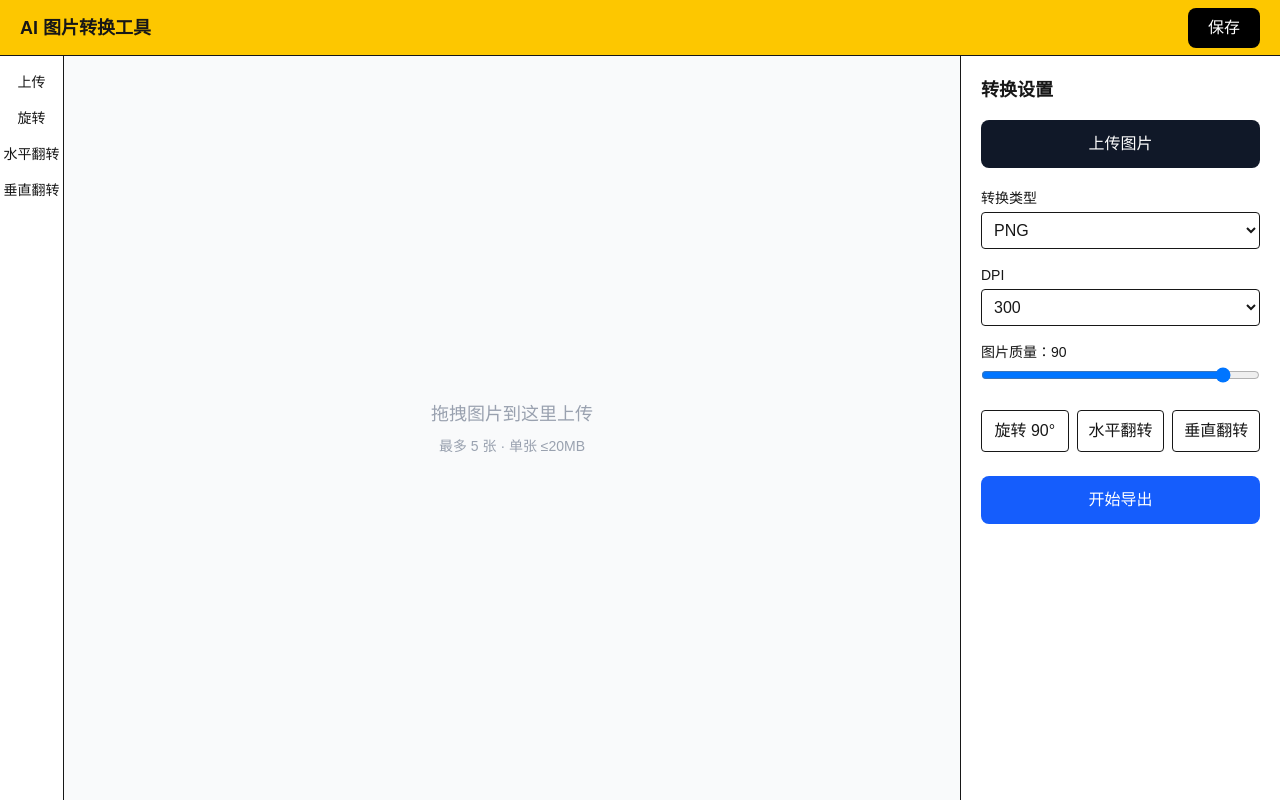
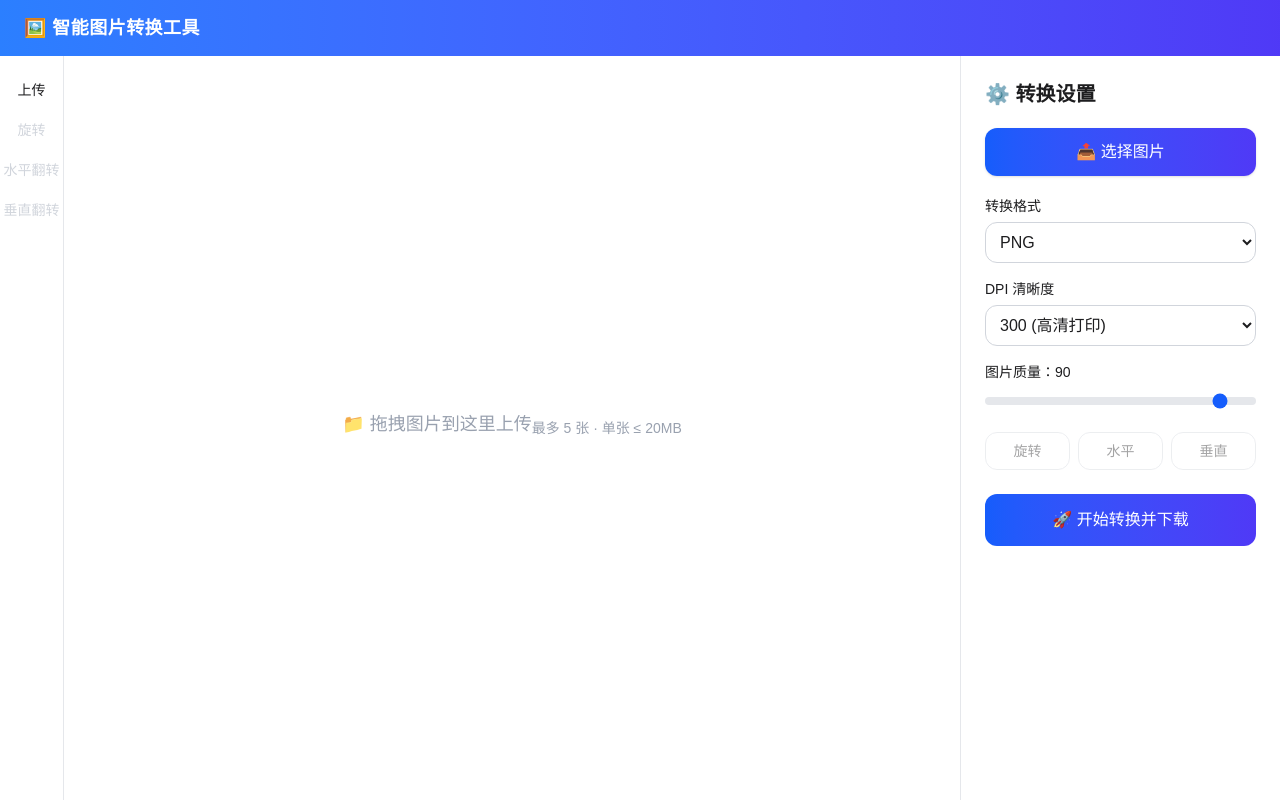
Before and after one commit to wangmuyr-sudo/Text_to_Iamge_1, a Next.js app: page / in a window 1280 px wide. Built offline with nearby package versions, Linux system fonts and the light colour scheme.

Commit message:
Polish image tool interface

```diff
--- a/app/page.tsx
+++ b/app/page.tsx
@@ -17,7 +17,6 @@ export default function Home() {
   const [isPanning, setIsPanning] = useState(false)
   const lastMousePosition = useRef({ x: 0, y: 0 })
 
-  // 编辑状态
   const [rotate, setRotate] = useState(0)
   const [flipHorizontal, setFlipHorizontal] = useState(false)
   const [flipVertical, setFlipVertical] = useState(false)
@@ -102,10 +101,12 @@ export default function Home() {
     e.preventDefault()
     setDragging(true)
   }
+
   const handleDragLeave = (e: React.DragEvent<HTMLDivElement>) => {
     e.preventDefault()
     setDragging(false)
   }
+
   const handleDrop = (e: React.DragEvent<HTMLDivElement>) => {
     e.preventDefault()
     setDragging(false)
@@ -155,7 +156,6 @@ export default function Home() {
     return () => images.forEach(url => URL.revokeObjectURL(url))
   }, [images])
 
-  // === 🔥 编辑功能：旋转 / 翻转 ===
   const handleRotate = () => {
     setRotate(prev => (prev + 90) % 360)
   }
@@ -168,7 +168,6 @@ export default function Home() {
     setFlipVertical(prev => !prev)
   }
 
-  // === 🔥 转换提交 ===
   const handleConvert = async () => {
     if (files.length === 0) {
       alert('请先上传图片')
@@ -186,10 +185,7 @@ export default function Home() {
       formData.append('flipHorizontal', String(flipHorizontal))
       formData.append('flipVertical', String(flipVertical))
 
-      const res = await fetch('/api/convert', {
-        method: 'POST',
-        body: formData
-      })
+      const res = await fetch('/api/convert', { method: 'POST', body: formData })
 
       if (!res.ok) {
         let msg = '转换失败'
@@ -219,37 +215,27 @@ export default function Home() {
 
   const selectedImage = images[selectedIndex]
   const selectedFile = files[selectedIndex]
+  const hasImage = !!selectedImage
 
   return (
-    <div className="h-screen flex flex-col bg-gray-100">
-      <div className="h-14 bg-yellow-400 flex items-center justify-between px-5 border-b">
-        <div className="font-bold text-lg">AI 图片转换工具</div>
-        <button className="bg-black text-white px-5 py-2 rounded-lg">保存</button>
+    <div className="h-screen flex flex-col bg-[#f7f8fa] text-[#1d1d1f]">
+      <div className="h-14 bg-gradient-to-r from-blue-500 to-indigo-600 flex items-center px-6 shadow-md text-white">
+        <div className="font-bold text-lg tracking-wide">🖼️ 智能图片转换工具</div>
       </div>
 
       <div className="flex flex-1 overflow-hidden">
-        <div className="w-16 bg-white border-r flex flex-col items-center py-4 gap-4">
-          <label className="text-sm cursor-pointer">
+        <div className="w-16 bg-white border-r border-gray-200 flex flex-col items-center py-6 gap-5 shadow-sm">
+          <label className="text-sm cursor-pointer text-center hover:text-blue-600 transition">
             上传
             <input type="file" accept="image/*" multiple onChange={handleUpload} className="hidden" />
           </label>
 
-          <button onClick={handleRotate} className="text-sm" disabled={!selectedImage}>
-            旋转
-          </button>
-
-          <button onClick={handleFlipHorizontal} className="text-sm" disabled={!selectedImage}>
-            水平翻转
-          </button>
-
-          <button onClick={handleFlipVertical} className="text-sm" disabled={!selectedImage}>
-            垂直翻转
-          </button>
+          <button onClick={handleRotate} disabled={!hasImage} className="text-sm disabled:text-gray-300 hover:text-blue-600 transition">旋转</button>
+          <button onClick={handleFlipHorizontal} disabled={!hasImage} className="text-sm disabled:text-gray-300 hover:text-blue-600 transition">水平翻转</button>
+          <button onClick={handleFlipVertical} disabled={!hasImage} className="text-sm disabled:text-gray-300 hover:text-blue-600 transition">垂直翻转</button>
 
           {files.length > 0 && (
-            <button onClick={handleClearAll} className="text-sm text-red-500 mt-2">
-              清空
-            </button>
+            <button onClick={handleClearAll} className="text-sm text-red-500 hover:text-red-600 transition">清空</button>
           )}
         </div>
 
@@ -257,7 +243,9 @@ export default function Home() {
           onDragOver={handleDragOver}
           onDragLeave={handleDragLeave}
           onDrop={handleDrop}
-          className={`flex-1 flex flex-col overflow-hidden transition ${dragging ? 'bg-blue-50 border-2 border-dashed border-blue-500' : 'bg-gray-50'}`}
+          className={`flex-1 flex flex-col overflow-hidden transition-all duration-300 ${
+            dragging ? 'bg-blue-50 border-2 border-dashed border-blue-400' : 'bg-gray-50'
+          }`}
         >
           <div
             onWheel={handleWheel}
@@ -266,60 +254,62 @@ export default function Home() {
             onMouseUp={stopPanning}
             onMouseLeave={stopPanning}
             onDoubleClick={resetViewer}
-            className={`relative flex-1 overflow-hidden bg-gray-50 select-none ${selectedImage ? (isPanning ? 'cursor-grabbing' : 'cursor-grab') : ''}`}
+            className={`relative flex-1 overflow-hidden bg-white select-none transition ${
+              hasImage ? (isPanning ? 'cursor-grabbing' : 'cursor-grab') : ''
+            }`}
           >
-            {selectedImage ? (
+            {hasImage ? (
               <>
-                <div className="absolute inset-0 flex items-center justify-center overflow-hidden">
+                <div className="absolute inset-0 flex items-center justify-center">
                   <img
                     src={selectedImage}
-                    alt="preview"
+                    alt="预览"
                     draggable={false}
-                    className="bg-white border shadow pointer-events-none"
+                    className="bg-white rounded-lg shadow-lg object-contain"
                     style={{
-                      maxWidth: 'none',
-                      maxHeight: 'none',
-                      width: 'auto',
-                      height: 'auto',
+                      maxWidth: '90%',
+                      maxHeight: '90%',
                       transform: `translate3d(${position.x}px, ${position.y}px, 0) scale(${scale}) rotate(${rotate}deg) scale(${flipHorizontal ? -1 : 1}, ${flipVertical ? -1 : 1})`,
                       transformOrigin: 'center center',
-                      willChange: 'transform',
                     }}
                   />
                 </div>
 
-                <div className="absolute right-4 top-4 bg-black/70 text-white text-xs px-3 py-1 rounded-full pointer-events-none">
+                <div className="absolute right-4 top-4 bg-black/75 text-white text-xs px-3 py-1 rounded-full pointer-events-none">
                   {Math.round(scale * 100)}%
                 </div>
 
                 <div className="absolute left-4 bottom-4 bg-black/60 text-white text-xs px-3 py-2 rounded-lg pointer-events-none">
-                  旋转：{rotate}° | 翻转：{flipHorizontal ? '水平' : ''} {flipVertical ? '垂直' : ''}
+                  滚轮缩放 · 拖动查看 · 双击重置
                 </div>
               </>
             ) : (
-              <div className="h-full flex items-center justify-center text-center text-gray-400">
-                <div>
-                  <div className="text-lg mb-2">拖拽图片到这里上传</div>
-                  <div className="text-sm">最多 5 张 · 单张 ≤20MB</div>
-                </div>
+              <div className="h-full flex items-center justify-center text-gray-400">
+                <div className="text-lg mb-2">📁 拖拽图片到这里上传</div>
+                <div className="text-sm">最多 5 张 · 单张 ≤ 20MB</div>
               </div>
             )}
           </div>
 
           {images.length > 0 && (
-            <div className="h-28 bg-white border-t px-4 py-3 overflow-x-auto">
+            <div className="h-28 bg-white border-t border-gray-200 px-4 py-3 overflow-x-auto">
               <div className="flex gap-3">
                 {images.map((img, i) => (
-                  <div key={i} className="relative">
+                  <div key={i} className="relative group">
                     <button
                       onClick={() => handleSelectImage(i)}
-                      className={`w-20 h-20 flex-shrink-0 rounded border overflow-hidden bg-gray-50 ${selectedIndex === i ? 'border-blue-600 ring-2 ring-blue-300' : 'border-gray-200'}`}
+                      className={`w-20 h-20 rounded-lg border overflow-hidden transition-all ${
+                        selectedIndex === i
+                          ? 'border-blue-500 ring-2 ring-blue-200'
+                          : 'border-gray-200 hover:border-blue-300'
+                      }`}
                     >
                       <img src={img} alt="" className="w-full h-full object-cover" />
                     </button>
+
                     <button
                       onClick={() => handleDelete(i)}
-                      className="absolute -top-1 -right-1 w-5 h-5 flex items-center justify-center bg-red-500 text-white text-xs rounded-full"
+                      className="absolute -top-1.5 -right-1.5 w-5 h-5 bg-red-500 text-white rounded-full flex items-center justify-center opacity-0 group-hover:opacity-100 transition-opacity"
                     >
                       ×
                     </button>
@@ -330,26 +320,27 @@ export default function Home() {
           )}
         </div>
 
-        <div className="w-80 bg-white border-l p-5 overflow-y-auto">
-          <h2 className="font-bold text-lg mb-4">转换设置</h2>
+        <div className="w-80 bg-white border-l border-gray-200 p-6 overflow-y-auto shadow-sm">
+          <h2 className="font-bold text-xl mb-5 text-[#1d1d1f]">⚙️ 转换设置</h2>
 
-          <label className="block w-full bg-gray-900 text-white text-center py-3 rounded-lg cursor-pointer">
-            上传图片
+          <label className="block w-full bg-gradient-to-r from-blue-600 to-indigo-600 text-white text-center py-3 rounded-xl cursor-pointer font-medium shadow hover:shadow-md transition">
+            📤 选择图片
             <input type="file" accept="image/*" multiple onChange={handleUpload} className="hidden" />
           </label>
 
           {files.length > 0 && (
-            <div className="mt-3 text-sm text-gray-600 break-all">
-              <div className="mb-1 flex justify-between">
-                <span>已选：{files.length} / 5</span>
-                <button onClick={handleClearAll} className="text-red-500 text-xs">清空全部</button>
+            <div className="mt-4 text-sm text-gray-700">
+              <div className="flex justify-between items-center mb-2">
+                <span className="font-medium">已选 {files.length}/{MAX_FILES}</span>
+                <button onClick={handleClearAll} className="text-red-500 text-sm">清空全部</button>
               </div>
 
+              <div className="max-h-32 overflow-y-auto pr-1 space-y-1.5">
                 {files.map((f, i) => (
                   <div key={i} className="flex justify-between items-center">
                     <button
                       onClick={() => handleSelectImage(i)}
-                    className={`text-left py-1 ${selectedIndex === i ? 'text-blue-600 font-medium' : 'text-gray-600'}`}
+                      className={`text-left truncate ${selectedIndex === i ? 'text-blue-600 font-medium' : ''}`}
                     >
                       {f.name}
                     </button>
@@ -357,11 +348,16 @@ export default function Home() {
                   </div>
                 ))}
               </div>
+            </div>
           )}
 
           <div className="mt-5">
-            <label className="block mb-1 text-sm">转换类型</label>
-            <select value={format} onChange={(e) => setFormat(e.target.value)} className="w-full border rounded p-2">
+            <label className="block mb-1.5 text-sm font-medium">转换格式</label>
+            <select
+              value={format}
+              onChange={(e) => setFormat(e.target.value)}
+              className="w-full border border-gray-300 rounded-xl p-2.5 outline-none focus:ring-2 focus:ring-blue-200 focus:border-blue-500"
+            >
               <option value="png">PNG</option>
               <option value="jpg">JPG</option>
               <option value="webp">WEBP</option>
@@ -371,45 +367,60 @@ export default function Home() {
           </div>
 
           <div className="mt-4">
-            <label className="block mb-1 text-sm">DPI</label>
-            <select value={dpi} onChange={(e) => setDpi(e.target.value)} className="w-full border rounded p-2">
-              <option value="72">72</option>
-              <option value="150">150</option>
-              <option value="300">300</option>
+            <label className="block mb-1.5 text-sm font-medium">DPI 清晰度</label>
+            <select
+              value={dpi}
+              onChange={(e) => setDpi(e.target.value)}
+              className="w-full border border-gray-300 rounded-xl p-2.5 outline-none focus:ring-2 focus:ring-blue-200 focus:border-blue-500"
+            >
+              <option value="72">72 (屏幕)</option>
+              <option value="150">150 (中等)</option>
+              <option value="300">300 (高清打印)</option>
             </select>
           </div>
 
           <div className="mt-4">
-            <label className="block mb-1 text-sm">图片质量：{quality}</label>
+            <label className="block mb-1.5 text-sm font-medium">图片质量：{quality}</label>
             <input
               type="range"
               min="10"
               max="100"
-              step="1"
               value={quality}
               onChange={(e) => setQuality(Number(e.target.value))}
-              className="w-full"
+              className="w-full h-2 bg-gray-200 rounded-lg appearance-none cursor-pointer accent-blue-600"
             />
           </div>
 
           <div className="mt-5 flex gap-2">
-            <button onClick={handleRotate} disabled={!selectedImage} className="flex-1 border rounded p-2">
-              旋转 90°
+            <button
+              onClick={handleRotate}
+              disabled={!hasImage}
+              className="flex-1 border border-gray-300 rounded-xl p-2 text-sm hover:bg-gray-50 disabled:opacity-40"
+            >
+              旋转
             </button>
-            <button onClick={handleFlipHorizontal} disabled={!selectedImage} className="flex-1 border rounded p-2">
-              水平翻转
+            <button
+              onClick={handleFlipHorizontal}
+              disabled={!hasImage}
+              className="flex-1 border border-gray-300 rounded-xl p-2 text-sm hover:bg-gray-50 disabled:opacity-40"
+            >
+              水平
             </button>
-            <button onClick={handleFlipVertical} disabled={!selectedImage} className="flex-1 border rounded p-2">
-              垂直翻转
+            <button
+              onClick={handleFlipVertical}
+              disabled={!hasImage}
+              className="flex-1 border border-gray-300 rounded-xl p-2 text-sm hover:bg-gray-50 disabled:opacity-40"
+            >
+              垂直
             </button>
           </div>
 
           <button
             onClick={handleConvert}
-            disabled={loading}
-            className="mt-6 w-full bg-blue-600 disabled:bg-gray-400 text-white py-3 rounded-lg"
+            disabled={loading || !hasImage}
+            className="mt-6 w-full bg-gradient-to-r from-blue-600 to-indigo-600 text-white py-3.5 rounded-xl font-medium shadow hover:shadow-lg transition disabled:bg-gray-300 disabled:shadow-none"
           >
-            {loading ? '处理中...' : '开始导出'}
+            {loading ? '⏳ 处理中...' : '🚀 开始转换并下载'}
           </button>
         </div>
       </div>
```
Lines whose indentation alone changed are shown as unchanged.
